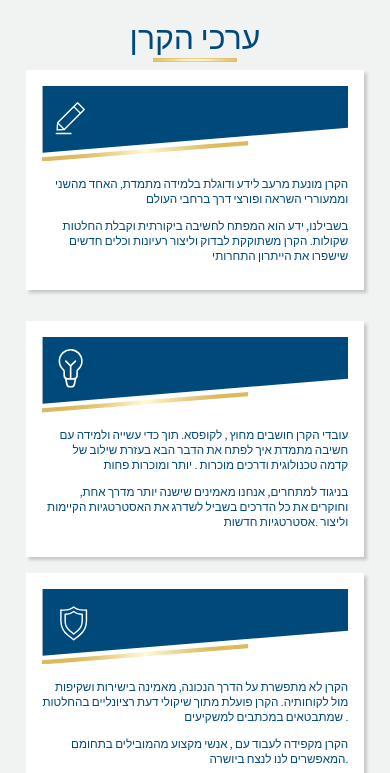
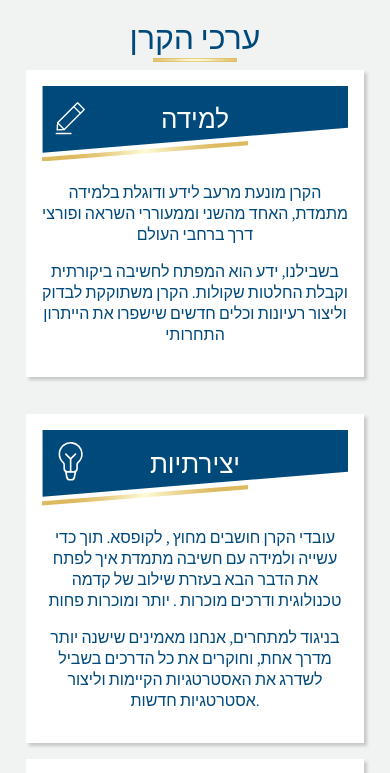
Before and after one commit to AmitElrom/Odysseus-Visitors-Page, a React (Create React App) app: page / in a window 390 px wide. Shown: the part 777-1550 px from the top of the page. Built offline with nearby package versions, Linux system fonts and the light colour scheme.

Commit message:
fixes error style contact

```diff
--- a/src/components/layout/navigation bar/data/Data.js
+++ b/src/components/layout/navigation bar/data/Data.js
@@ -1,5 +1,6 @@
 import { useState, useEffect, useContext } from "react";
 import { menuContext } from "../../../../store/menu-context";
+import { screenSizeContext } from "../../../../store/screen-size-context";
 
 import Logo from "../logo/Logo";
 import Menu from "../menu/menu/Menu";
@@ -10,17 +11,7 @@ import classes from "./Data.module.css";
 const Data = () => {
 
   const { toggleMenu } = useContext(menuContext);
-
-  const [isMobile, setIsMobile] = useState(window.innerWidth < 560);
-
-  const updateMedia = () => {
-    setIsMobile(window.innerWidth < 560);
-  };
-
-  useEffect(() => {
-    window.addEventListener("resize", updateMedia);
-    return () => window.removeEventListener("resize", updateMedia);
-  });
+  const { isMobile } = useContext(screenSizeContext);
 
   return (
     <div className={classes.data}>
--- a/src/components/layout/navigation bar/menu/menu item/MenuItem.module.css
+++ b/src/components/layout/navigation bar/menu/menu item/MenuItem.module.css
@@ -10,11 +10,16 @@
 }
 
 .menu-item-mobile {
-  color: var(--blue);
-  padding: 0.2rem 100%;
+  color: var(--cream6);
+  width: 90%;
+  text-align: center;
+  padding: 0.2rem;
   transition: background 400ms;
+  border-bottom: 2px solid var(--blue);
 }
 
 .menu-item-mobile:hover {
-  background-color: rgb(185, 185, 245);
+  color: var(--white);
+  border-bottom: none;
+  background-color: var(--blue);
 }
--- a/src/components/pages/main page/contact/form/form input/FormInput.jsx
+++ b/src/components/pages/main page/contact/form/form input/FormInput.jsx
@@ -22,7 +22,9 @@ const FormInput = ({
         ></textarea>
       ) : (
         <input
-          className={classes.input}
+          className={`${classes.input} ${
+            error ? classes["input-field-error"] : ""
+          }`}
           type={type && type}
           placeholder={placeholder}
           name={name}
--- a/src/components/pages/main page/contact/form/form input/FormInput.module.css
+++ b/src/components/pages/main page/contact/form/form input/FormInput.module.css
@@ -9,6 +9,10 @@
   width: 100%;
   font-family: inherit;
   aspect-ratio: 217/11;
+}
+
+.form-input .input:focus {
+  outline: 2.5px solid var(--cream4);
 }
 
 .form-input textarea {
@@ -39,4 +43,24 @@
 .form-input p {
   margin: 1px inherit;
   padding: 1px inherit;
+  color: red;
+  font-size: 18px;
 }
+
+.input-field-error {
+  background-color: salmon;
+  outline: 2px solid red;
+}
+.input-field-error:focus {
+  outline: none !important;
+  border: 2px solid red;
+  background-color: salmon;
+}
+
+.form-input .input-field-error,
+.form-input .input-field-error:-webkit-autofill,
+.form-input .input-field-error:-webkit-autofill:hover,
+.form-input .input-field-error:-webkit-autofill:focus,
+.form-input .input-field-error:-webkit-autofill:active {
+  box-shadow: 0 0 0 30px salmon inset !important;
+}
--- a/src/components/pages/main page/values and articles/articles/article/Article.jsx
+++ b/src/components/pages/main page/values and articles/articles/article/Article.jsx
@@ -1,21 +1,24 @@
-import React from "react";
+import { useContext } from "react";
 import { useNavigate } from "react-router";
+import { screenSizeContext } from "../../../../../../store/screen-size-context";
 
 import classes from "./Article.module.css";
 
 const Article = ({ img, alt, title, title2, text }) => {
   const navigate = useNavigate();
 
+  const { isMobile } = useContext(screenSizeContext);
+
   const navigateToArticleHandler = () => {
     navigate(`/articles/${title}${title2 ? title2 : ""}`);
   };
 
   return (
-    <div className={classes.article}>
+    <div className={!isMobile ? classes.article : classes["article-mobile"]}>
       <div className={classes["img-div"]}>
         <img className={classes.img} src={img} alt={alt} />
       </div>
-      <div className={classes.data}>
+      <div className={!isMobile ? classes.data : classes["data-mobile"]}>
         <h3>
           <span className={classes.span}>{title}</span>
           {title2 && <span className={classes.span}>{title2}</span>}
--- a/src/components/pages/main page/values and articles/articles/article/Article.module.css
+++ b/src/components/pages/main page/values and articles/articles/article/Article.module.css
@@ -7,8 +7,23 @@
   background-color: transparent;
 }
 
+.article-mobile {
+  background: #ffffff 0% 0% no-repeat padding-box;
+  box-shadow: 3px 3px 3px #231f2033;
+  margin: 1rem;
+  color: var(--blue);
+  text-align: center;
+  position: relative;
+  padding-bottom: 1rem;
+}
+
 .data {
   padding: 0 1.2rem;
+}
+
+.data-mobile h3 {
+  font-size: 26px;
+  font-weight: 600;
 }
 
 .data p {
--- a/src/components/pages/main page/values and articles/values/value/Value.jsx
+++ b/src/components/pages/main page/values and articles/values/value/Value.jsx
@@ -1,24 +1,28 @@
-import { useState, useEffect } from "react";
+import { useState, useEffect, Fragment, useContext } from "react";
+import { screenSizeContext } from "../../../../../../store/screen-size-context";
 
 import ValueTitle from "../value title/ValueTitle";
 
 import classes from "./Value.module.css";
 
 const Value = ({ title, text1, text2, Icon, IconMobile }) => {
-  const [isMobile, setIsMobile] = useState(window.innerWidth < 429);
-
-  const updateMedia = () => {
-    setIsMobile(window.innerWidth < 429);
-  };
-
-  useEffect(() => {
-    window.addEventListener("resize", updateMedia);
-    return () => window.removeEventListener("resize", updateMedia);
-  });
+  const { isMobile } = useContext(screenSizeContext);
 
   return (
-    <div className={classes.value}>
-      {isMobile ? <IconMobile /> : <Icon className={classes.triangle} />}
+    <div
+      className={`${classes.value} ${
+        isMobile ? classes["value-mobile"] : undefined
+      }`}
+    >
+      {isMobile ? (
+        <div className={classes["triangle-mobile"]}>
+          <IconMobile />
+          <h3>{title}</h3>
+        </div>
+      ) : (
+        <Icon className={classes.triangle} />
+      )}
+
       <div className={classes.data}>
         {!isMobile && <ValueTitle title={title} />}
         <div>
--- a/src/components/pages/main page/values and articles/values/value/Value.module.css
+++ b/src/components/pages/main page/values and articles/values/value/Value.module.css
@@ -8,6 +8,11 @@
   text-align: right;
   aspect-ratio: 247/373;
   position: relative;
+}
+
+.value-mobile {
+  text-align: center;
+  font-size: 16px;
 }
 
 @media (width <= 1250px) {
@@ -38,7 +43,7 @@
   }
 }
 
-@media (width <= 700px) {
+@media (560px <= width <= 700px) {
   .value {
     aspect-ratio: none;
     margin-bottom: 1rem;
@@ -57,4 +62,21 @@
   top: 1rem;
   left: 1rem;
   margin-right: 1rem;
+  text-align: center;
 }
+
+.triangle-mobile {
+  position: relative;
+  text-align: center;
+}
+
+.triangle-mobile h3 {
+  position: absolute;
+  z-index: 1;
+  top: 8%;
+  left: 50%;
+  transform: translate(-50%, -50%);
+  color: var(--white);
+  font-weight: 500;
+  font-size: 26px;
+}
--- a/src/index.js
+++ b/src/index.js
@@ -5,11 +5,14 @@ import App from "./App";
 import reportWebVitals from "./reportWebVitals";
 
 import { BrowserRouter } from "react-router-dom";
+import ScreenSizeContextProvider from "./store/screen-size-context";
 
 const root = ReactDOM.createRoot(document.getElementById("root"));
 root.render(
   <BrowserRouter>
-    <App />
+    <ScreenSizeContextProvider>
+      <App />
+    </ScreenSizeContextProvider>
   </BrowserRouter>
 );
 
--- /dev/null
+++ b/src/store/screen-size-context.jsx
@@ -0,0 +1,38 @@
+import { createContext, useState, useEffect } from "react";
+
+export const screenSizeContext = createContext({
+  isMobile: false,
+  width: 0,
+  height: 0,
+});
+
+const ScreenSizeContextProvider = ({ children }) => {
+  const [isMobile, setIsMobile] = useState(window.innerWidth < 560);
+  const [width, setWidth] = useState(0);
+  const [height, setHeight] = useState(0);
+
+  const updateMedia = () => {
+    setIsMobile(window.innerWidth < 560);
+    setWidth(window.innerWidth);
+    setHeight(window.innerHeight);
+  };
+
+  useEffect(() => {
+    window.addEventListener("resize", updateMedia);
+    return () => window.removeEventListener("resize", updateMedia);
+  });
+
+  const contextValue = {
+    isMobile,
+    width,
+    height,
+  };
+
+  return (
+    <screenSizeContext.Provider value={contextValue}>
+      {children}
+    </screenSizeContext.Provider>
+  );
+};
+
+export default ScreenSizeContextProvider;
```
